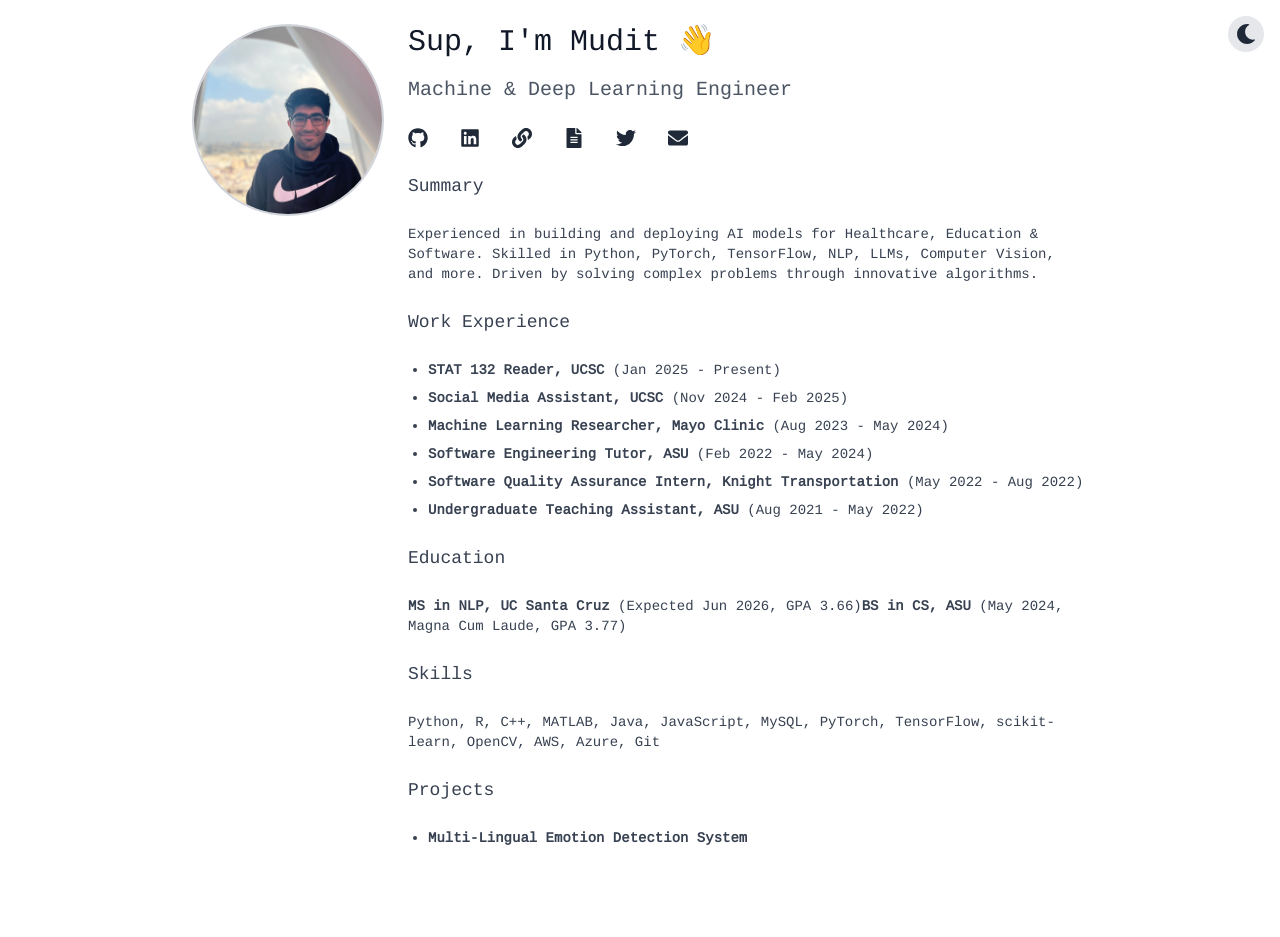
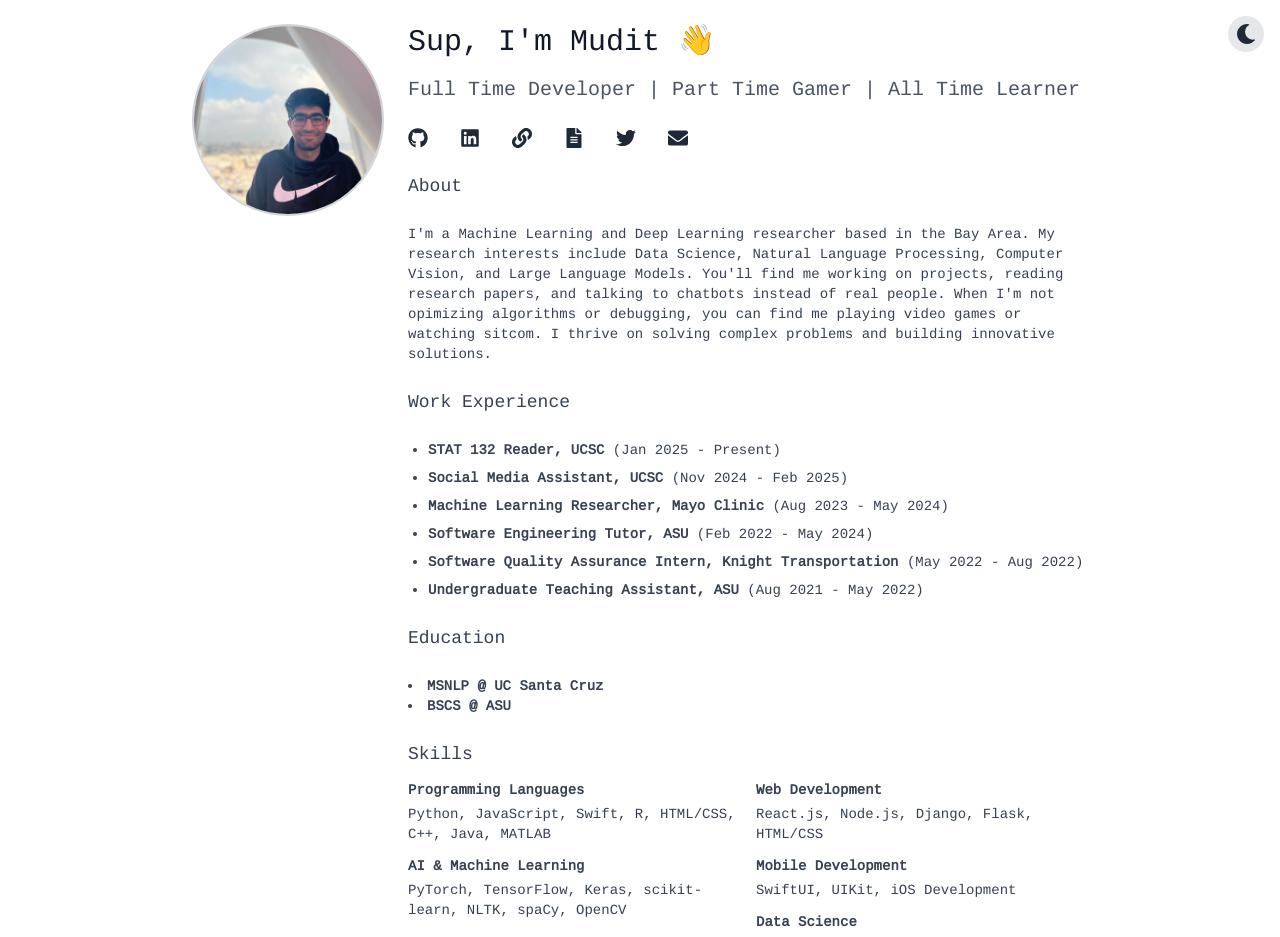
Before and after one commit to Mudit-Arora/official-website, a React (Create React App) app in the folder my-website/: page / in a window 1280 px wide. Shown: the top 937 px of the page. Before the commit the page ends 872 px from the top, so only its background shows below. Built offline with nearby package versions, Linux system fonts and the light colour scheme.

Commit message:
complete skill section

```diff
--- a/my-website/src/App.js
+++ b/my-website/src/App.js
@@ -6,7 +6,7 @@ import { FaGithub, FaLinkedin, FaSun, FaMoon, FaLink, FaFileAlt, FaTwitter, FaEn
 function App() {
   const [typedText, setTypedText] = useState('');
   const [isDarkMode, setIsDarkMode] = useState(false); // State for theme
-  const fullText = "Machine & Deep Learning Engineer";
+  const fullText = "Full Time Developer | Part Time Gamer | All Time Learner";
 
   useEffect(() => {
     let i = 0;
@@ -107,11 +107,13 @@ function App() {
           </div>
 
           <div className="mt-6 font-cousine text-gray-700 dark:text-white space-y-6">
-            <h3 className="text-lg mb-2">Summary</h3>
+            <h3 className="text-lg mb-2">About</h3>
             <p className="text-sm">
-              Experienced in building and deploying AI models for Healthcare, Education & Software.
-              Skilled in Python, PyTorch, TensorFlow, NLP, LLMs, Computer Vision, and more.
-              Driven by solving complex problems through innovative algorithms.
+              I'm a Machine Learning and Deep Learning researcher based in the Bay Area.
+              My research interests include Data Science, Natural Language Processing, Computer Vision, and Large Language Models.
+              You'll find me working on projects, reading research papers, and talking to chatbots instead of real people.
+              When I'm not opimizing algorithms or debugging, you can find me playing video games or watching sitcom.
+              I thrive on solving complex problems and building innovative solutions.
             </p>
 
             <h3 className="text-lg mb-2">Work Experience</h3>
@@ -126,14 +128,38 @@ function App() {
 
             <h3 className="text-lg mb-2">Education</h3>
             <p className="text-sm">
-              <strong>MS in NLP, UC Santa Cruz</strong> (Expected Jun 2026, GPA 3.66)
-              <strong>BS in CS, ASU</strong> (May 2024, Magna Cum Laude, GPA 3.77)
+              <li><strong>MSNLP @ UC Santa Cruz</strong> </li>
+              <li><strong>BSCS @ ASU</strong> </li>
             </p>
 
-            <h3 className="text-lg mb-2">Skills</h3>
-            <p className="text-sm">
-              Python, R, C++, MATLAB, Java, JavaScript, MySQL, PyTorch, TensorFlow, scikit-learn, OpenCV, AWS, Azure, Git
-            </p>
+            {/* Replace the existing Skills section with this categorized version */}
+<div className="mt-6 font-cousine text-gray-700 dark:text-white">
+  <h3 className="text-lg mb-3">Skills</h3>
+
+  <div className="grid grid-cols-1 md:grid-cols-2 gap-4 text-sm">
+    <div>
+      <h4 className="font-bold mb-1">Programming Languages</h4>
+      <p className="mb-3">Python, JavaScript, Swift, R, HTML/CSS, C++, Java, MATLAB</p>
+
+      <h4 className="font-bold mb-1">AI & Machine Learning</h4>
+      <p className="mb-3">PyTorch, TensorFlow, Keras, scikit-learn, NLTK, spaCy, OpenCV</p>
+    </div>
+
+    <div>
+      <h4 className="font-bold mb-1">Web Development</h4>
+      <p className="mb-3">React.js, Node.js, Django, Flask, HTML/CSS</p>
+
+      <h4 className="font-bold mb-1">Mobile Development</h4>
+      <p className="mb-3">SwiftUI, UIKit, iOS Development</p>
+
+      <h4 className="font-bold mb-1">Data Science</h4>
+      <p className="mb-3">Pandas, NumPy, Matplotlib, Seaborn, Plotly, MySQL, Spark</p>
+
+      <h4 className="font-bold mb-1">Tools & Platforms</h4>
+      <p>AWS, Azure, Git</p>
+    </div>
+  </div>
+</div>
 
             <h3 className="text-lg mb-2">Projects</h3>
             <ul className="text-sm list-disc pl-5 space-y-2">
```
